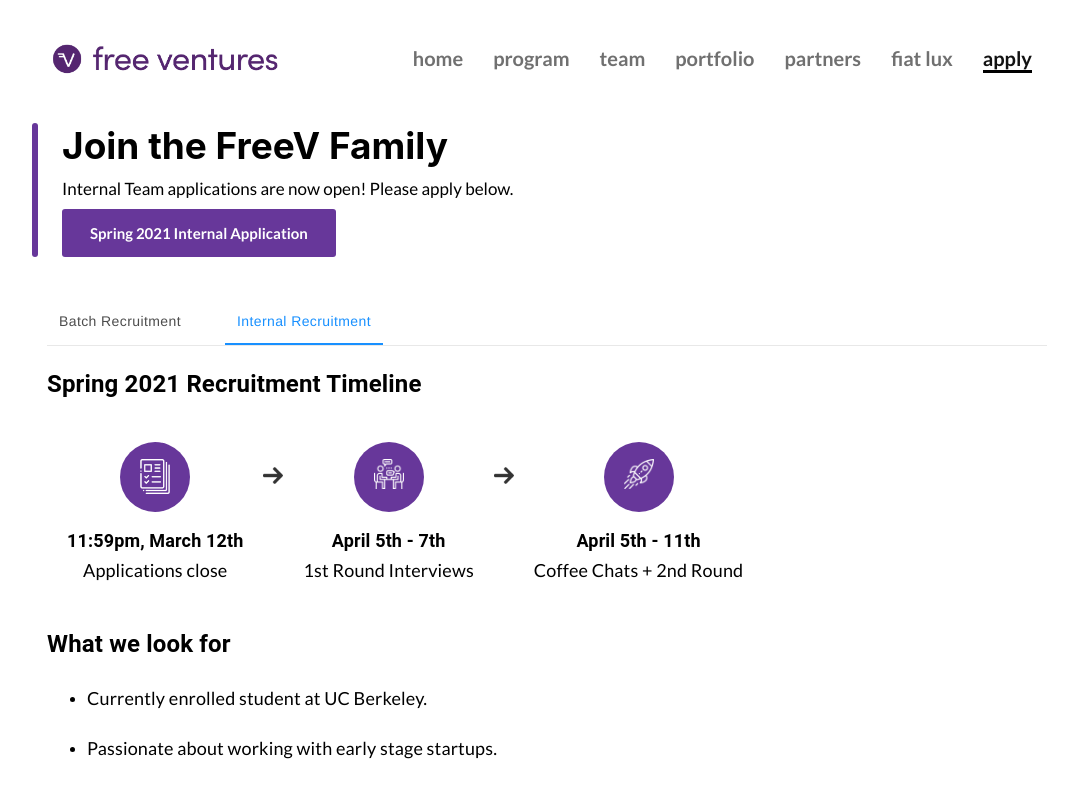
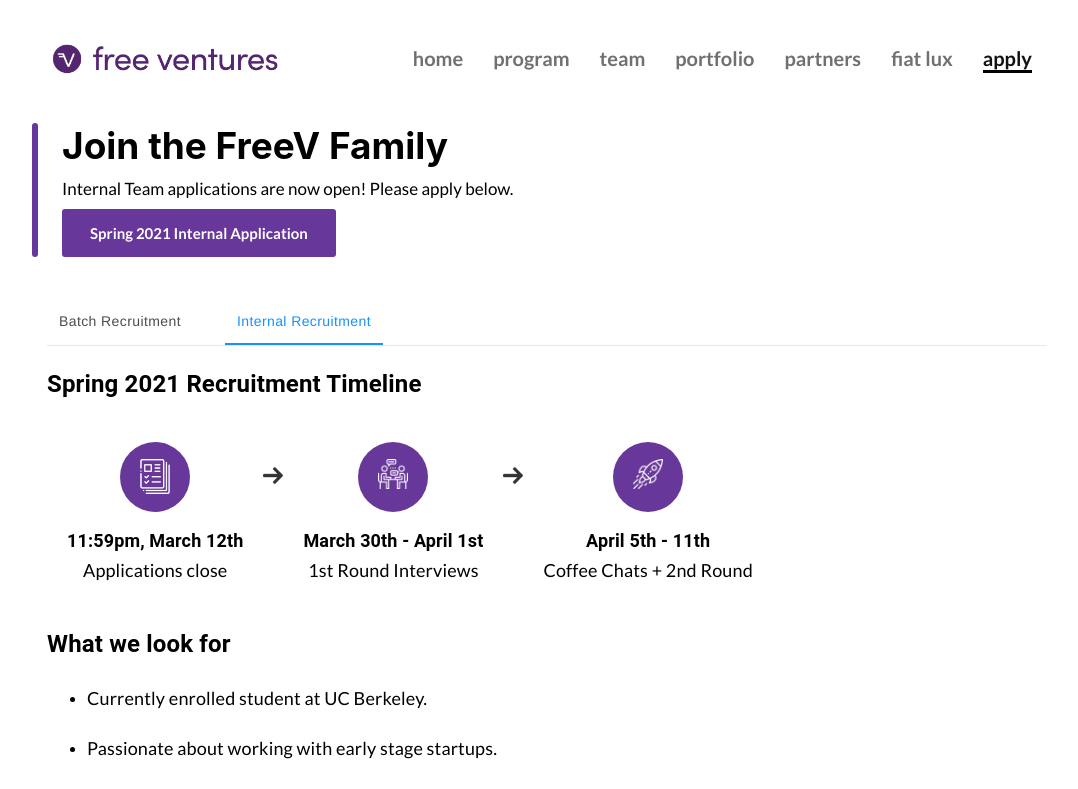
Before and after one commit to adhivd/freev-website, a React (Create React App) app: page /apply in a window 1280 px wide. Shown: the top 789 px of the page, without its empty margins (93-1171 px from the left). Built offline with nearby package versions, Linux system fonts and the light colour scheme.

Commit message:
application date changes

```diff
--- a/src/Components/Apply.js
+++ b/src/Components/Apply.js
@@ -246,7 +246,7 @@ let batchFAQContent = [
                                 <div>
                                     <img src={interview} alt="" />
                                 </div>
-                                <h2>April 5th - 7th</h2>
+                                <h2>March 30th - April 1st</h2>
                                 <p>1st Round Interviews</p>
                             </article>
                             <span>
```
